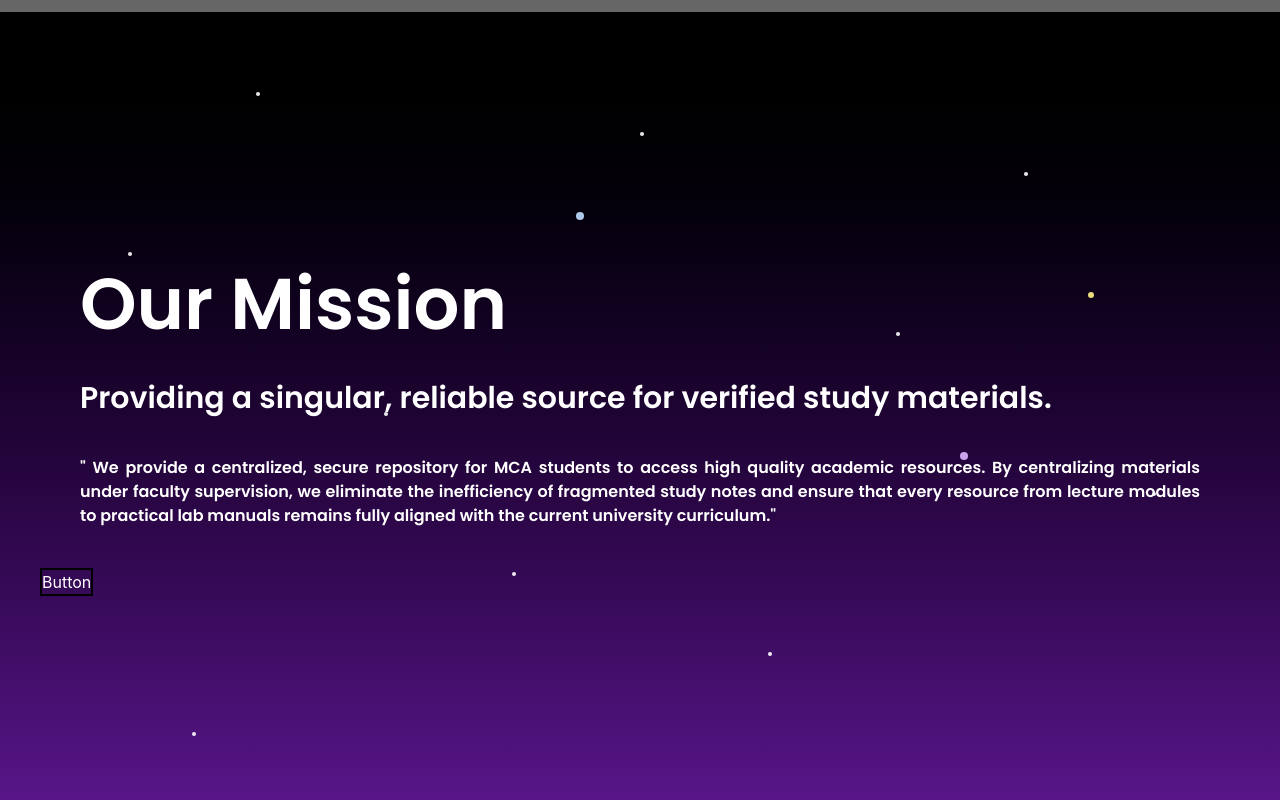
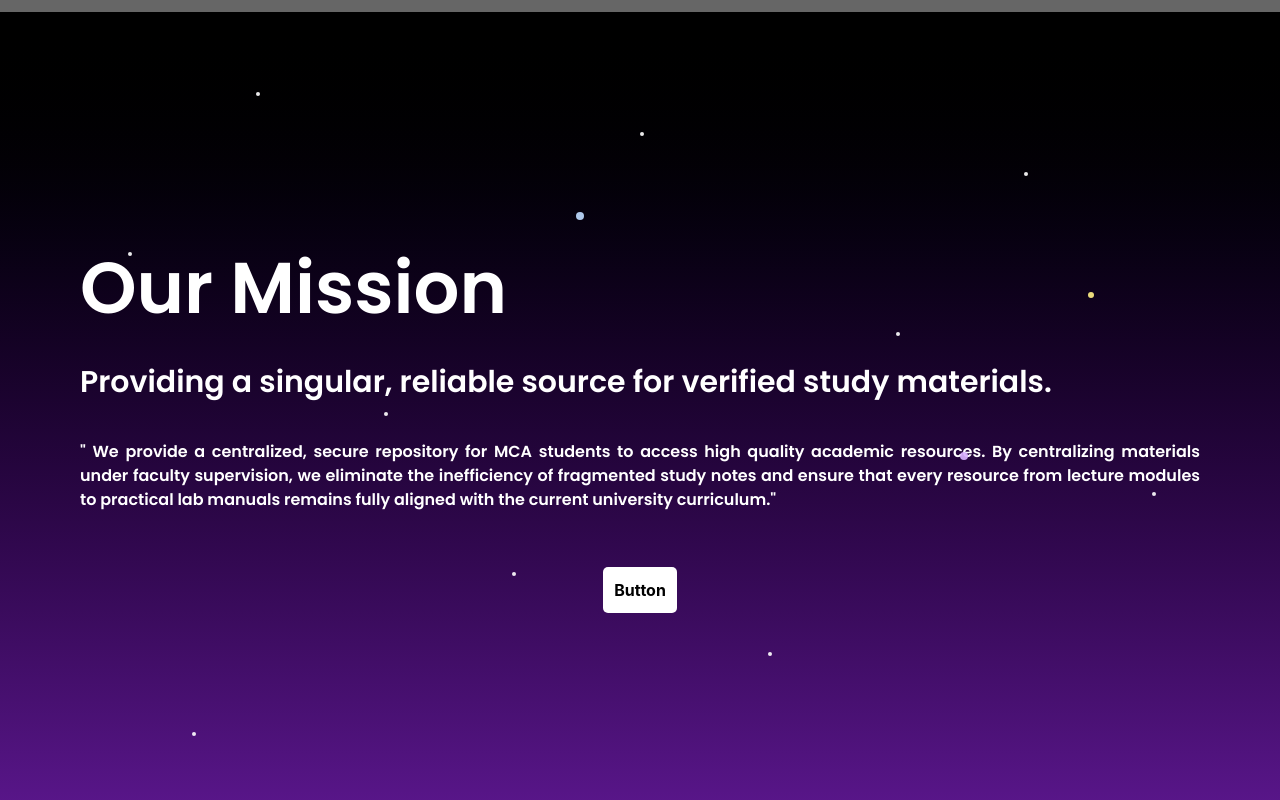
Before and after one commit to ANSHUMANMOREY7/Notes-Store, a React (Vite) app in the folder client/: page / in a window 1280 px wide. Shown: the part 788-1588 px from the top of the page. Built offline with nearby package versions, Linux system fonts and the light colour scheme; grey boxes are pictures that could not be loaded.

Commit message:
button designed

```diff
--- a/client/src/components/Navbar/Buttons/Button.css
+++ b/client/src/components/Navbar/Buttons/Button.css
@@ -1,3 +1,22 @@
+.main-btn{
+    display: flex;
+    align-items: center;
+    justify-content: center;
+    width: 100%;
+    margin-top: 15px;
+}
 .button{
-    border: 2px solid black ;
+    border: 1px solid transparent ;
+    padding: 10px ;
+    border-radius: 5px;
+    width: fit-content;
+    height: fit-content;
+    /* margin: 10px; */
+    align-items: center;
+    cursor: pointer;
+   background-color: white;
+    color: black;
+    font-weight: bold;
+    transition: all 0.3s ease;
+
 }
--- a/client/src/components/Navbar/Buttons/Button.jsx
+++ b/client/src/components/Navbar/Buttons/Button.jsx
@@ -2,12 +2,12 @@ import { memo } from 'react';
 import './Button.css';
 const Button = () => {
   return (
-    <div>
-        <div>
+
+        <div className='main-btn'>
       <h2 className='button'>Button</h2>
 
         </div>
-    </div>
+
   );
 };
 
```
